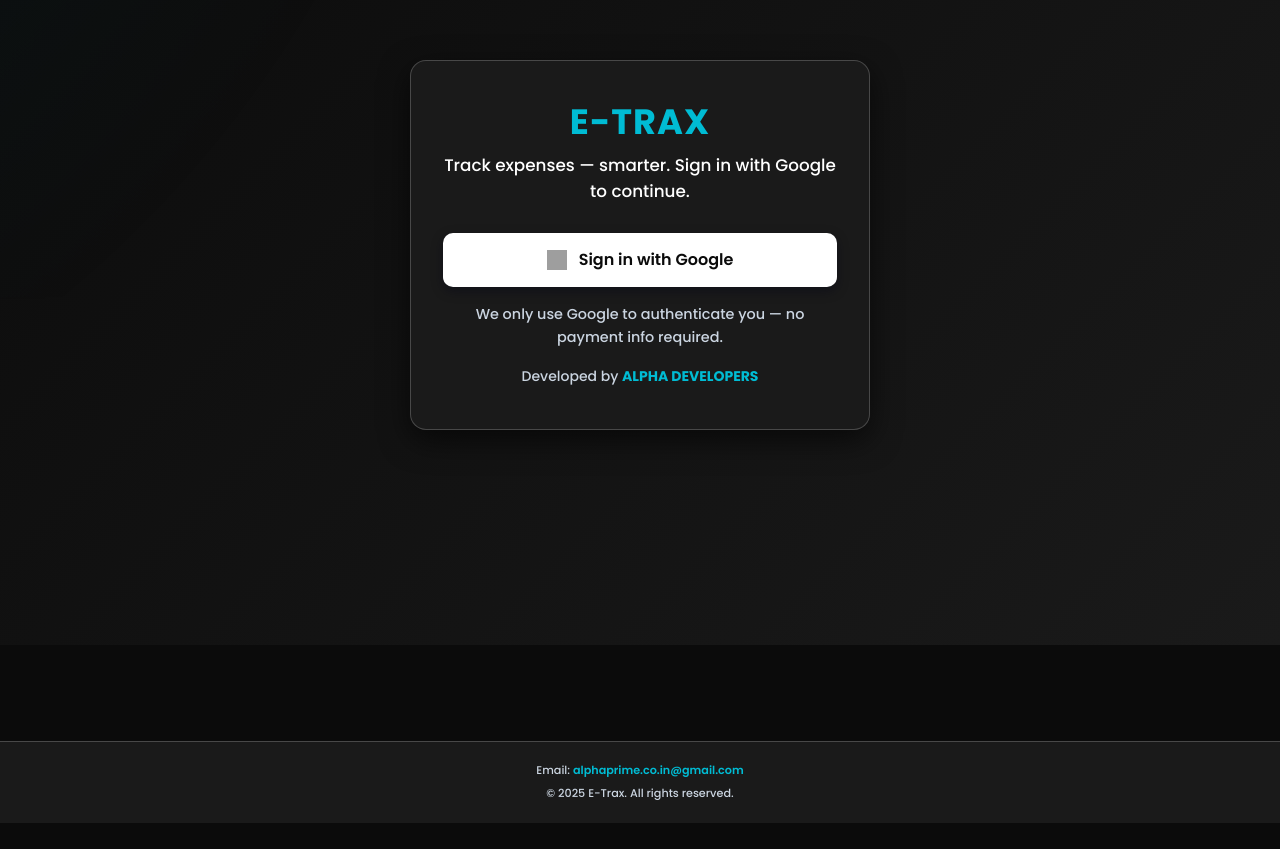
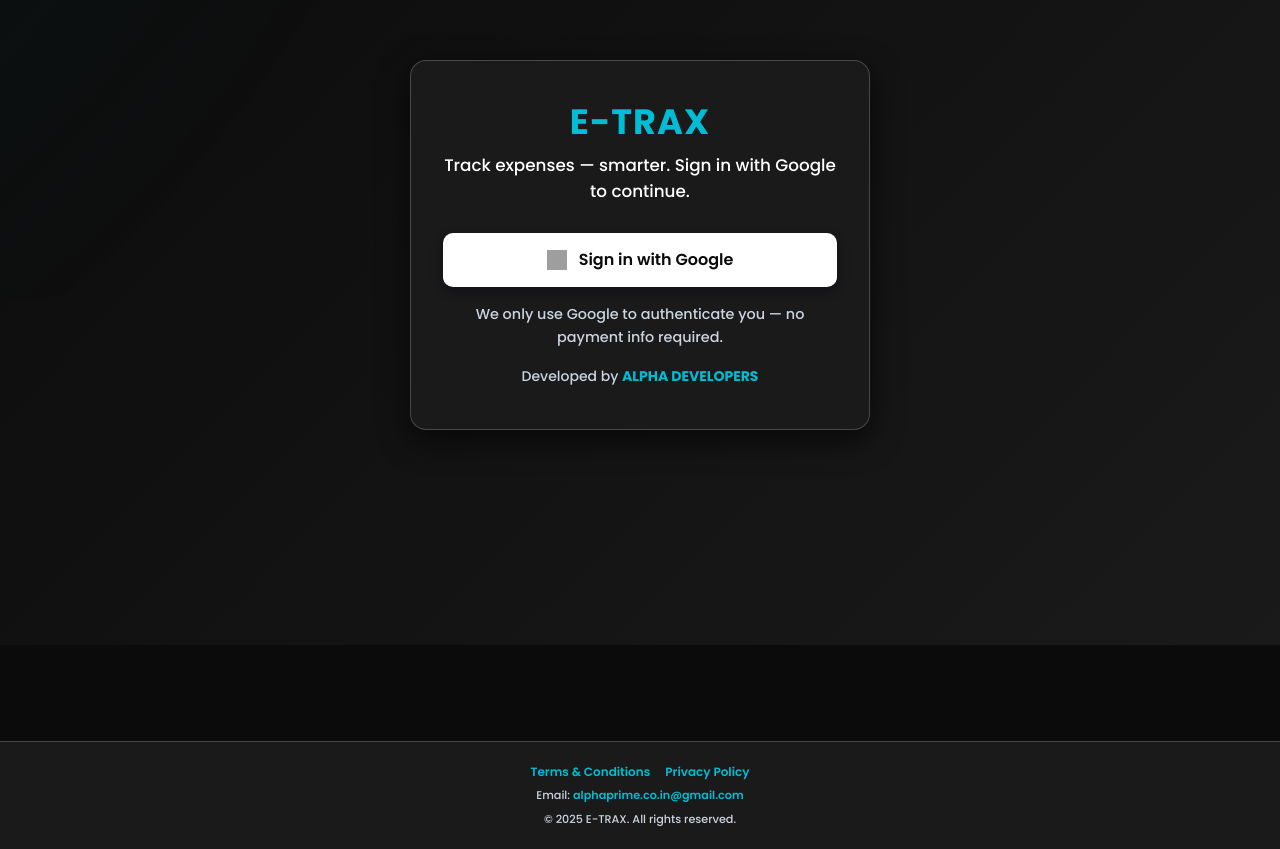
Before and after one commit to PrimeSandy/sandy-backend, a website: page index.html in a window 1280 px wide. Shown: the part 155-1004 px from the top of the page. Before the commit the page ends 978 px from the top, so only its background shows below. Drawn offline with nearby package versions, Linux system fonts and the light colour scheme; no server answers; grey boxes are pictures that could not be loaded.

Commit message:
Update index.html

```diff
--- a/index.html
+++ b/index.html
@@ -1828,11 +1828,20 @@
 }
 </script>
 <footer>
-  <div style="display:flex; flex-direction:column; align-items:center; gap:5px;">
-    <!-- <p style="margin:0;">Developed by <strong class="blinking-name">Prime Sandy</strong></p> -->
-    <p style="margin:0;">Email: <a href="mailto:alphaprime.co.in@gmail.com">alphaprime.co.in@gmail.com</a></p>
-    <p style="margin:0;">&copy; 2025 E-Trax. All rights reserved.</p>
+  <div style="display:flex; flex-direction:column; align-items:center; gap:6px;">
+
+    <div style="display:flex; gap:15px; font-size:0.75rem;">
+      <a href="#" id="termsLink">Terms & Conditions</a>
+      <a href="#" id="privacyLink">Privacy Policy</a>
+    </div>
+
+    <p style="margin:0;">
+      Email: <a href="mailto:alphaprime.co.in@gmail.com">alphaprime.co.in@gmail.com</a>
+    </p>
+
+    <p style="margin:0;">&copy; 2025 E-TRAX. All rights reserved.</p>
   </div>
 </footer>
+
 </body>
 </html>
```
